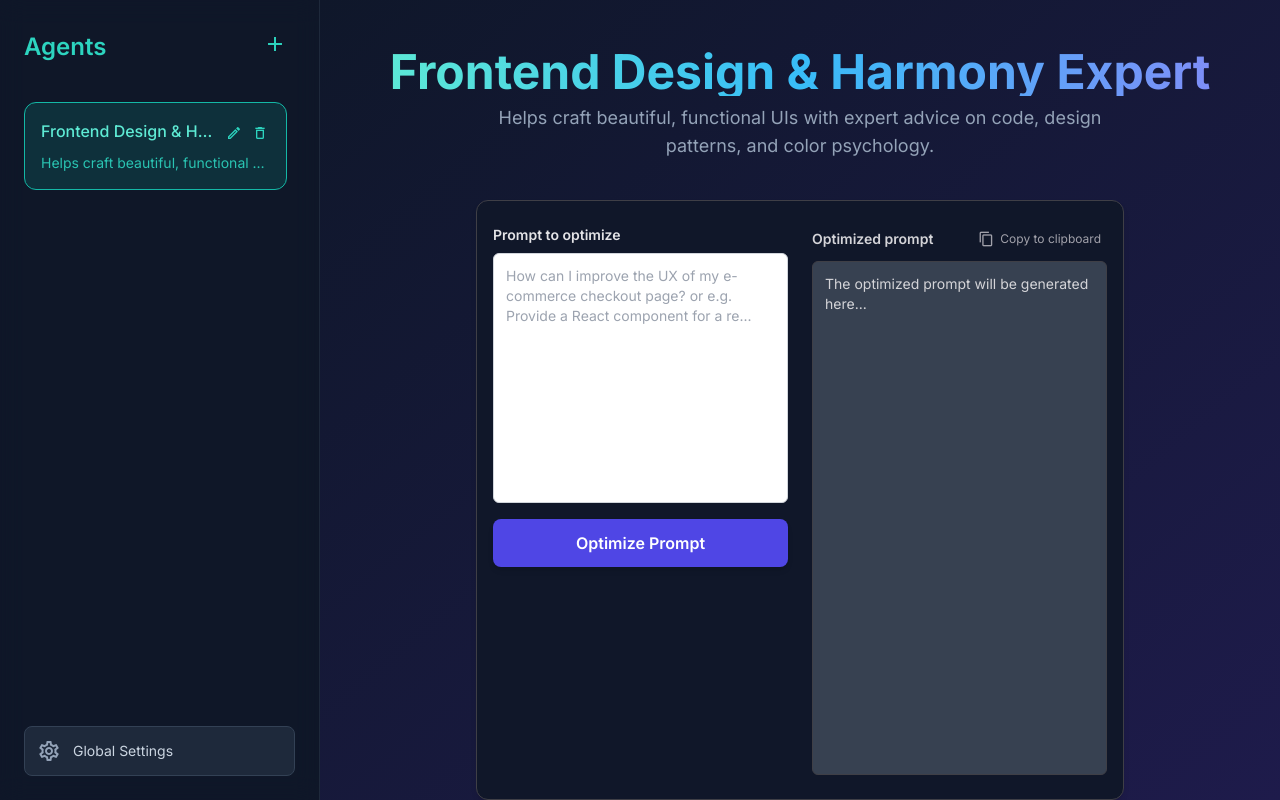
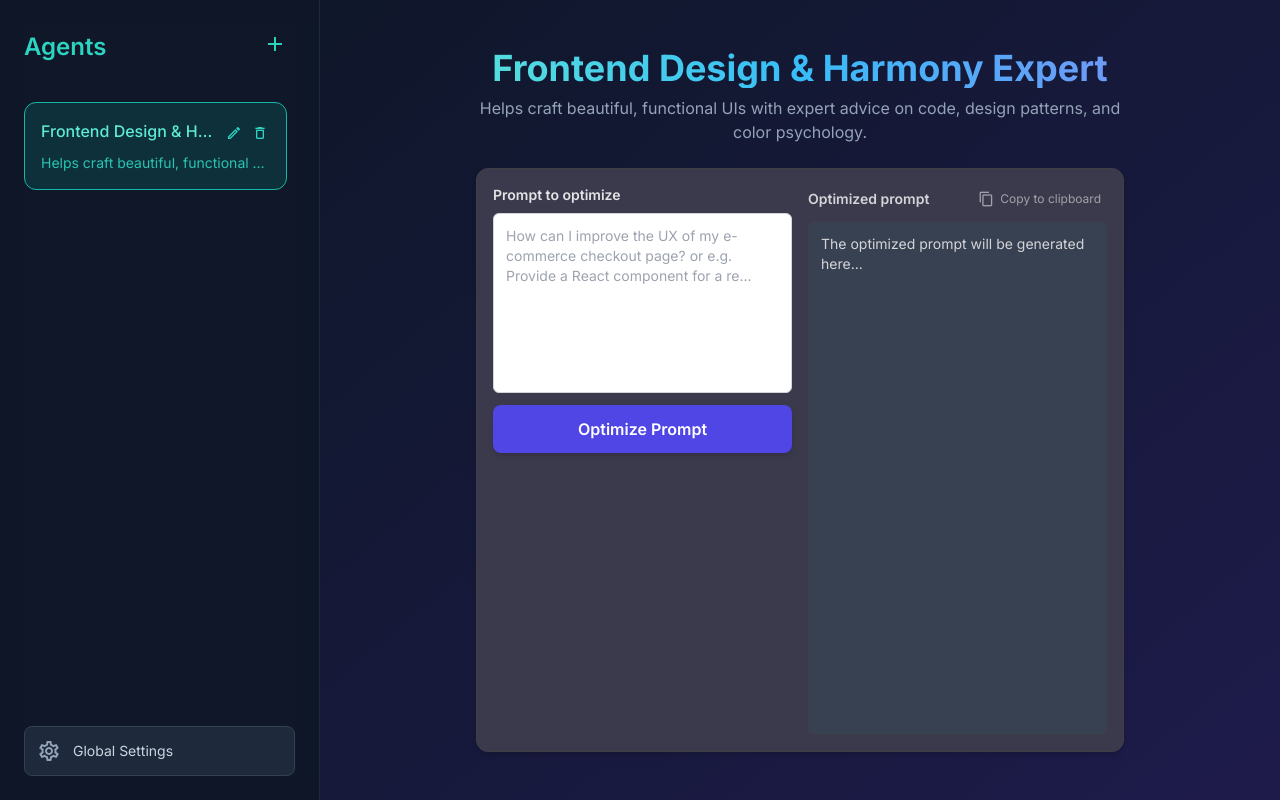
Before and after one commit to mahmoudfarahat2647/AI-AGENT, a React (Vite) app: page / in a window 1280 px wide. Built offline with nearby package versions, Linux system fonts and the light colour scheme.

Commit message:
first commit

```diff
--- a/App.tsx
+++ b/App.tsx
@@ -244,12 +244,12 @@ function App(): React.ReactNode {
       />
 
       <main className="flex-1 p-8 md:p-12 flex flex-col bg-gradient-to-br from-slate-900 to-indigo-950 overflow-y-auto custom-scrollbar">
-        <header className="mb-10 text-center">
-          <h1 className="text-4xl md:text-5xl font-bold bg-clip-text text-transparent bg-gradient-to-r from-teal-300 via-sky-400 to-indigo-400 mb-2">
+        <header className="mb-6 text-center">
+          <h1 className="text-3xl md:text-4xl font-bold bg-clip-text text-transparent bg-gradient-to-r from-teal-300 via-sky-400 to-indigo-400 mb-2">
             {mainTitle}
           </h1>
           {currentAgent && (
-            <p className="text-base md:text-lg text-slate-400 max-w-2xl mx-auto">
+            <p className="text-sm md:text-base text-slate-400 max-w-2xl mx-auto">
               {agentDescriptionUI}
             </p>
           )}
@@ -260,10 +260,10 @@ function App(): React.ReactNode {
 
         {currentAgent ? (
           <>
-            <div className="flex-1 flex justify-center items-start min-h-[600px]">
+            <div className="flex-1 flex justify-center items-start min-h-[500px]">
               {/* Single Container for both input and output */}
-              <div className="bg-[#101729] px-4 py-6 rounded-xl border border-zinc-700 shadow-md w-[75%] max-w-[3000px] h-full max-h-[1500px]">
-                <div className="grid grid-cols-1 md:grid-cols-2 gap-6 h-full">
+              <div className="bg-[#3a3a4c] px-4 py-4 rounded-xl border border-zinc-700 shadow-md w-[75%] max-w-[2000px] h-full max-h-[1000px]">
+                <div className="grid grid-cols-1 md:grid-cols-2 gap-4 h-full">
                   {/* Input Column */}
                   <div className="flex flex-col h-full">
                     <label htmlFor="userInput" className="text-sm font-semibold text-zinc-200 mb-2">Prompt to optimize</label>
@@ -271,9 +271,9 @@ function App(): React.ReactNode {
                       id="userInput"
                       value={userInput}
                       onChange={(e: React.ChangeEvent<HTMLTextAreaElement>) => setUserInput(e.target.value)}
-                      className="bg-white p-3 rounded-md border border-gray-300 text-gray-900 placeholder-gray-400 focus:ring-2 focus:ring-indigo-500 focus:border-indigo-500 outline-none resize-none custom-scrollbar-light text-sm overflow-y-auto mb-4"
+                      className="bg-white p-3 rounded-md border border-gray-300 text-gray-900 placeholder-gray-400 focus:ring-2 focus:ring-indigo-500 focus:border-indigo-500 outline-none resize-none custom-scrollbar-light text-sm overflow-y-auto mb-3"
                       placeholder={userPlaceholder}
-                      style={{ height: '250px' }}
+                      style={{ height: '180px' }}
                       aria-label="Prompt to optimize"
                     />
 
```
